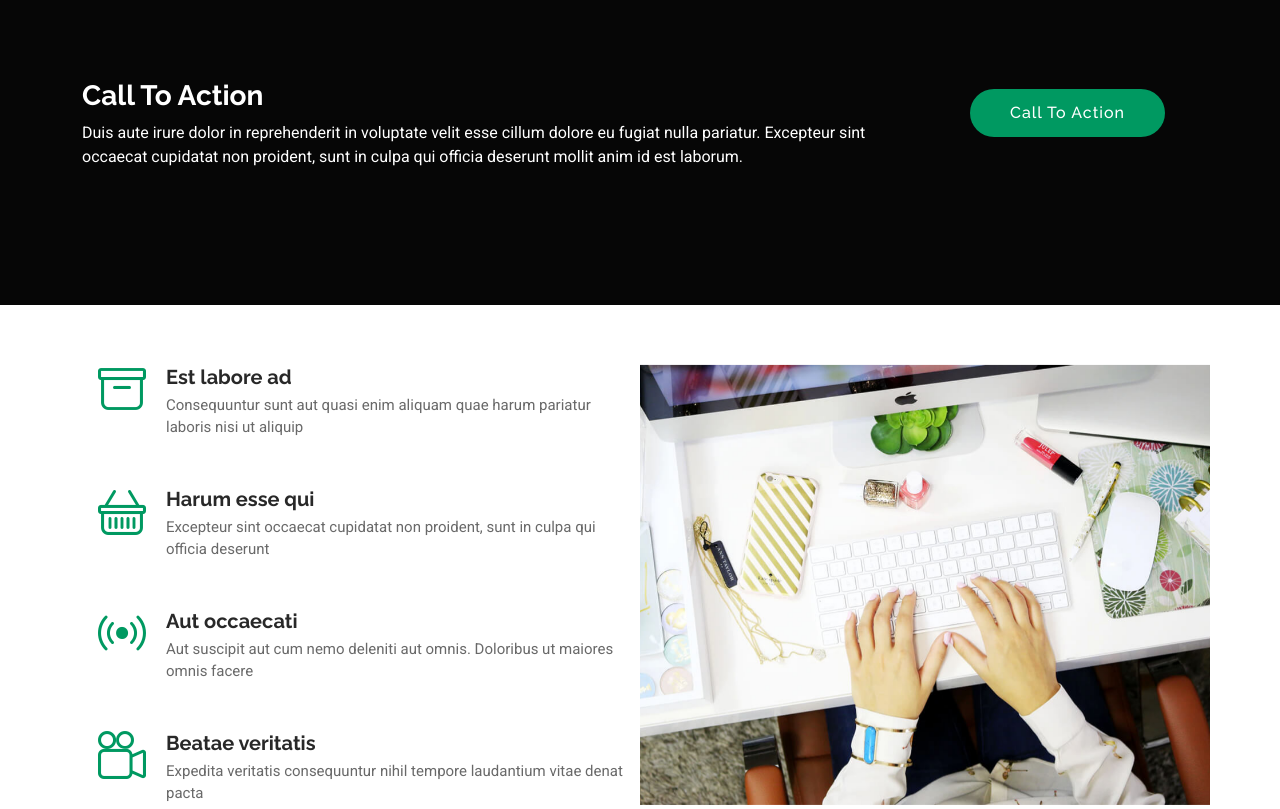
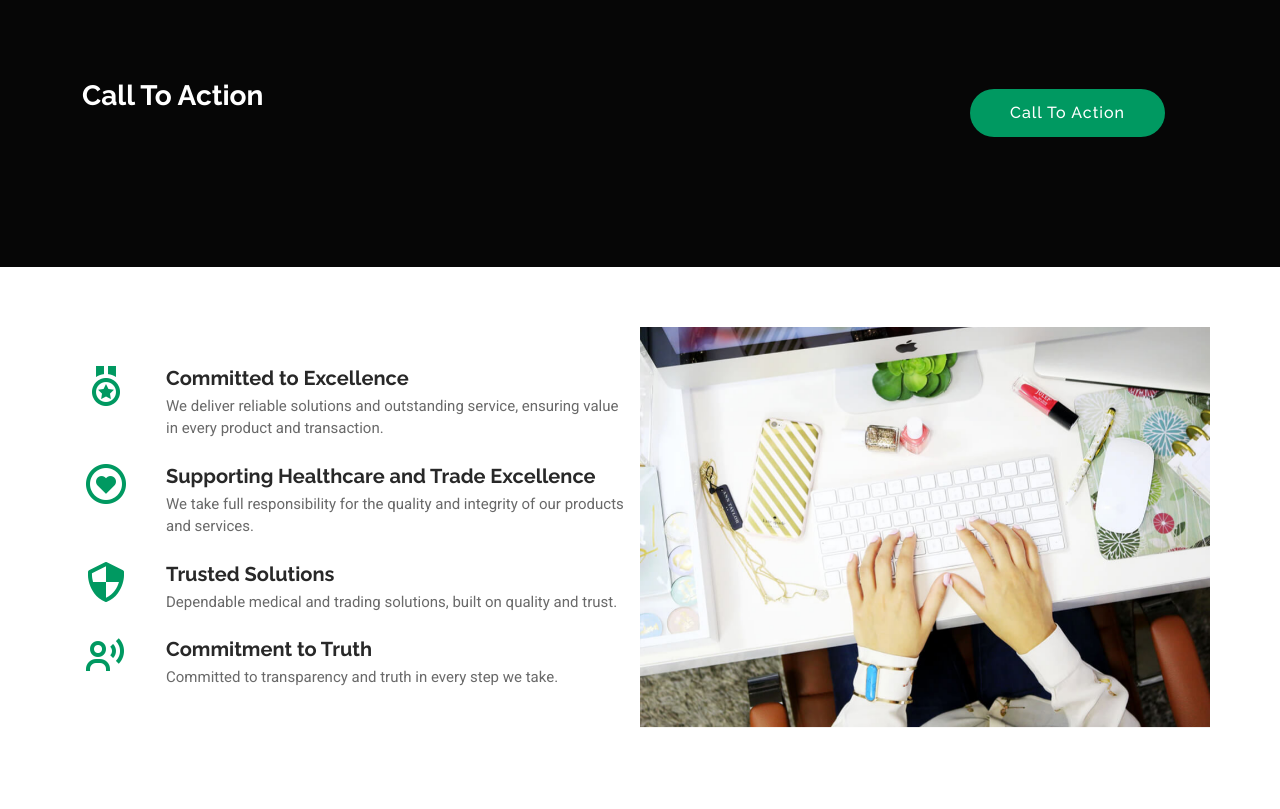
Before and after one commit to Pentara-hub/MESTERAL, a plain HTML site: page index.html in a window 1280 px wide. Shown: the part 2360-3169 px from the top of the page. Drawn offline with nearby package versions, Linux system fonts and the light colour scheme.

Commit message:
Modified Feature & Footer

```diff
--- a/assets/css/main.css
+++ b/assets/css/main.css
@@ -600,6 +600,14 @@ h6 {
   transition: 0.3s;
 }
 
+.features-item .icon-box i {
+  font-size: 34px;       /* Slightly larger */
+  margin-top: 20px;        /* Nudges icon downward */
+  line-height: 1;
+}
+
+
+
 .footer .social-links a:hover {
   background: color-mix(in srgb, var(--accent-color), transparent 20%);
   text-decoration: none;
--- a/index.html
+++ b/index.html
@@ -242,7 +242,6 @@
         <div class="row" data-aos="zoom-in" data-aos-delay="100">
           <div class="col-xl-9 text-center text-xl-start">
             <h3>Call To Action</h3>
-            <p>Duis aute irure dolor in reprehenderit in voluptate velit esse cillum dolore eu fugiat nulla pariatur. Excepteur sint occaecat cupidatat non proident, sunt in culpa qui officia deserunt mollit anim id est laborum.</p>
           </div>
           <div class="col-xl-3 cta-btn-container text-center">
             <a class="cta-btn align-middle" href="#">Call To Action</a>
@@ -252,57 +251,55 @@
       </div>
 
     </section><!-- /Call To Action Section -->
-
 <!-- Features Section -->
 <section id="features" class="features section">
+  <div class="container">
+    <div class="row gy-4 align-items-center">
 
-      <div class="container">
+      <!-- Right Side Image -->
+      <div class="features-image col-lg-6 order-lg-2" data-aos="fade-up" data-aos-delay="100">
+        <img src="assets/img/features-bg.jpg" alt="" class="img-fluid">
+      </div>
 
-        <div class="row gy-4">
-
-          <div class="features-image col-lg-6 order-lg-2" data-aos="fade-up" data-aos-delay="100"><img src="assets/img/features-bg.jpg" alt=""></div>
-
+      <!-- Left Side Features -->
       <div class="col-lg-6 order-lg-1">
 
-            <div class="features-item d-flex ps-0 ps-lg-3 pt-4 pt-lg-0" data-aos="fade-up" data-aos-delay="200">
-              <i class="bi bi-archive flex-shrink-0"></i>
+        <div class="features-item d-flex align-items-start mb-4" data-aos="fade-up" data-aos-delay="200">
+          <div class="icon-box me-3"><i class="bx bx-medal"></i></div>
           <div>
-                <h4>Est labore ad</h4>
-                <p>Consequuntur sunt aut quasi enim aliquam quae harum pariatur laboris nisi ut aliquip</p>
+            <h4>Committed to Excellence</h4>
+            <p>We deliver reliable solutions and outstanding service, ensuring value in every product and transaction.</p>
           </div>
-            </div><!-- End Features Item-->
+        </div>
 
-            <div class="features-item d-flex mt-5 ps-0 ps-lg-3" data-aos="fade-up" data-aos-delay="300">
-              <i class="bi bi-basket flex-shrink-0"></i>
+        <div class="features-item d-flex align-items-start mb-4" data-aos="fade-up" data-aos-delay="300">
+          <div class="icon-box me-3"><i class="bx bx-heart-circle"></i></div>
           <div>
-                <h4>Harum esse qui</h4>
-                <p>Excepteur sint occaecat cupidatat non proident, sunt in culpa qui officia deserunt</p>
+            <h4>Supporting Healthcare and Trade Excellence</h4>
+            <p>We take full responsibility for the quality and integrity of our products and services.</p>
           </div>
-            </div><!-- End Features Item-->
+        </div>
 
-            <div class="features-item d-flex mt-5 ps-0 ps-lg-3" data-aos="fade-up" data-aos-delay="400">
-              <i class="bi bi-broadcast flex-shrink-0"></i>
+        <div class="features-item d-flex align-items-start mb-4" data-aos="fade-up" data-aos-delay="400">
+          <div class="icon-box me-3"><i class="bx bx-shield-quarter"></i></div>
           <div>
-                <h4>Aut occaecati</h4>
-                <p>Aut suscipit aut cum nemo deleniti aut omnis. Doloribus ut maiores omnis facere</p>
+            <h4>Trusted Solutions</h4>
+            <p>Dependable medical and trading solutions, built on quality and trust.</p>
           </div>
-            </div><!-- End Features Item-->
+        </div>
 
-            <div class="features-item d-flex mt-5 ps-0 ps-lg-3" data-aos="fade-up" data-aos-delay="500">
-              <i class="bi bi-camera-reels flex-shrink-0"></i>
+        <div class="features-item d-flex align-items-start" data-aos="fade-up" data-aos-delay="500">
+          <div class="icon-box me-3"><i class="bx bx-user-voice"></i></div>
           <div>
-                <h4>Beatae veritatis</h4>
-                <p>Expedita veritatis consequuntur nihil tempore laudantium vitae denat pacta</p>
+            <h4>Commitment to Truth</h4>
+            <p>Committed to transparency and truth in every step we take.</p>
           </div>
-            </div><!-- End Features Item-->
-
         </div>
 
       </div>
-
     </div>
-
-    </section><!-- /Features Section -->
+  </div>
+</section>
 
     <!-- Clients Section -->
     <section id="clients" class="clients section">
@@ -825,8 +822,7 @@
 
   <footer id="footer" class="footer dark-background">
     <div class="container">
-      <h3 class="sitename">KnightOne</h3>
-      <p>Et aut eum quis fuga eos sunt ipsa nihil. Labore corporis magni eligendi fuga maxime saepe commodi placeat.</p>
+      <h3 class="sitename">Mesteral</h3>
       <div class="social-links d-flex justify-content-center">
         <a href=""><i class="bi bi-twitter-x"></i></a>
         <a href=""><i class="bi bi-facebook"></i></a>
@@ -836,15 +832,11 @@
       </div>
       <div class="container">
         <div class="copyright">
-          <span>Copyright</span> <strong class="px-1 sitename">KnightOne</strong> <span>All Rights Reserved</span>
+          <span>Copyright</span> <strong class="px-1 sitename">Mesteral</strong> <span>All Rights Reserved</span>
         </div>
-        <div class="credits">
-          <!-- All the links in the footer should remain intact. -->
-          <!-- You can delete the links only if you've purchased the pro version. -->
-          <!-- Licensing information: https://bootstrapmade.com/license/ -->
-          <!-- Purchase the pro version with working PHP/AJAX contact form: [buy-url] -->
-          Designed by <a href="https://bootstrapmade.com/">BootstrapMade</a> Distributed by <a href=“https://themewagon.com>ThemeWagon
-        </div>
+   <p>
+    Developed By Pentara-hub
+  </p>
       </div>
     </div>
   </footer>
```
Lines whose indentation alone changed are shown as unchanged.
